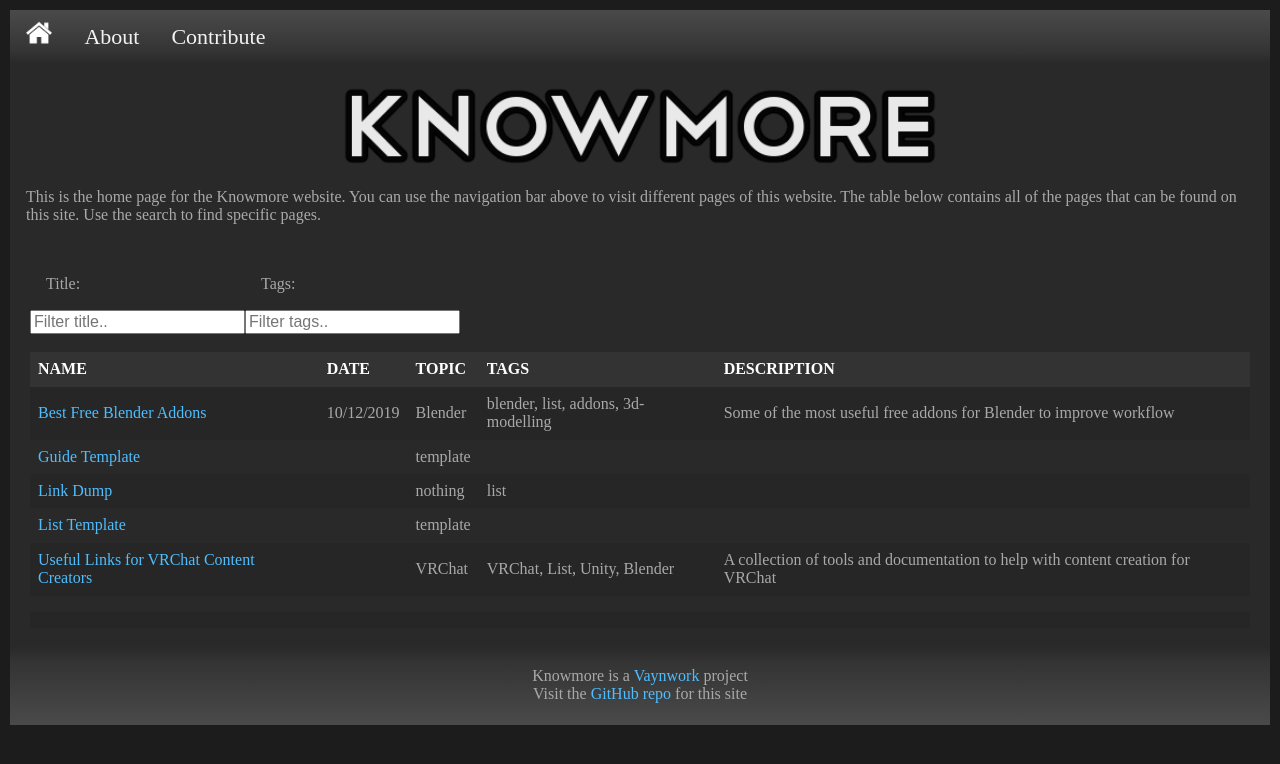
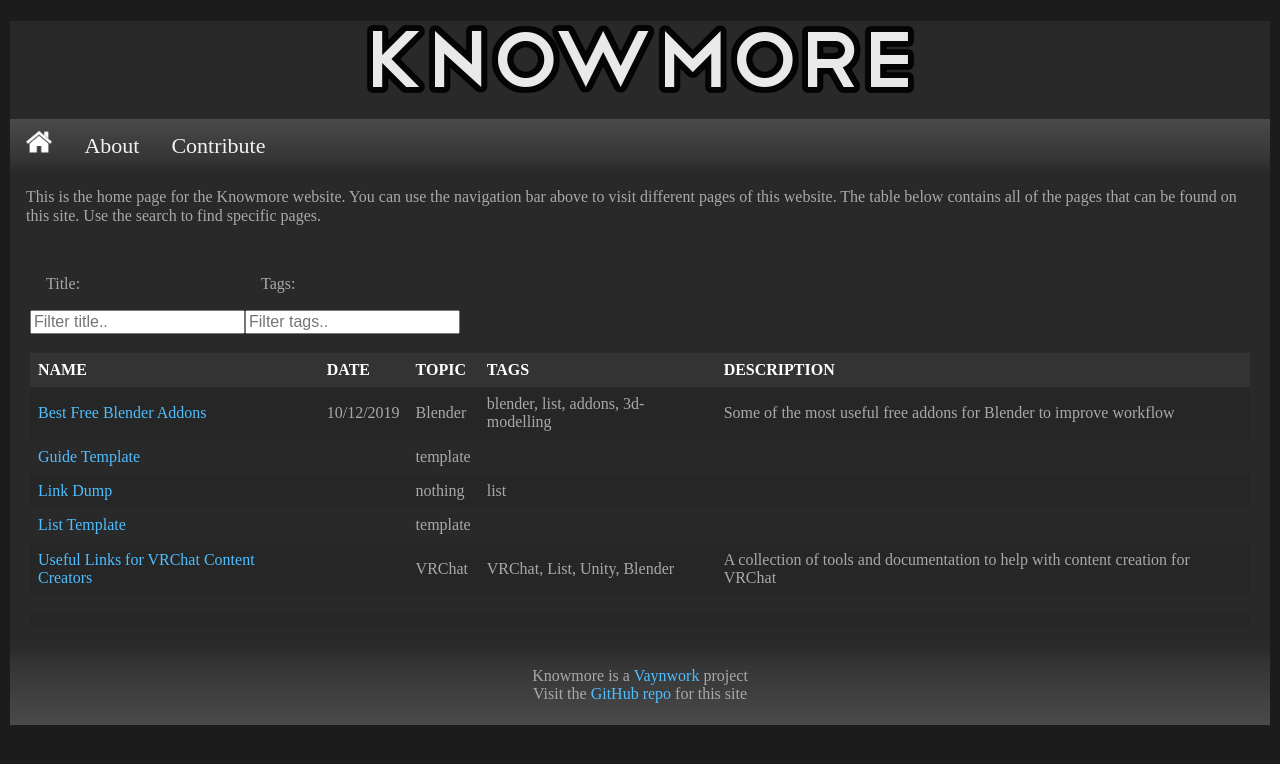
Before and after one commit to vuwnu/knowmore, a Jekyll site: the page built from index.html, in a window 1280 px wide. Shown: the top 764 px of the page. Built offline with Jekyll 4.4.1, drawn with Linux system fonts in a browser that asks for light colours.

Commit message:
moved logo

```diff
--- a/_layouts/index.html
+++ b/_layouts/index.html
@@ -4,11 +4,12 @@
   {% include head.html %}
 
   <body>
+
+    <h1><img class="logo" src="/assets/images/logo.png" alt="Knowmore"></h1>
+
     {% include nav.html %}
 
     <main class="main" aria-label="Content">
-
-      <h1><img class="logo" src="/assets/images/logo.png" alt="Knowmore"></h1>
 
       {{ content }}
 
```
